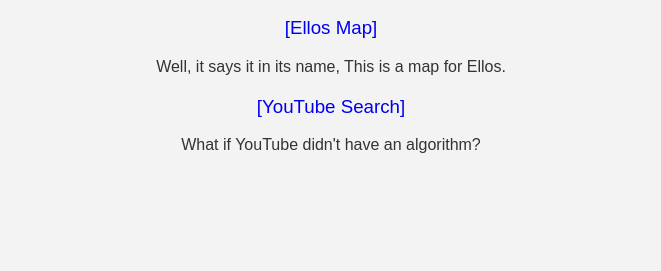
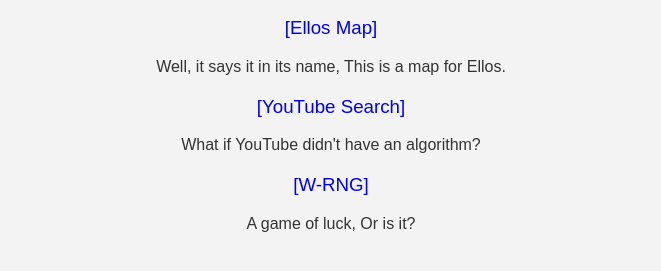
Before and after one commit to CubicKnight/CubicKnight.github.io, a plain HTML site: page projects.html in a window 1280 px wide. Shown: the part 157-428 px from the top of the page, without its empty margins (309-970 px from the left). Drawn offline with Linux system fonts and the light colour scheme.

Commit message:
Added W-RNG to Projects

```diff
--- a/projects.html
+++ b/projects.html
@@ -57,5 +57,8 @@
 
     <h3><a href="search.html">[YouTube Search]</a></h3>
     <p>What if YouTube didn't have an algorithm?</p>
+
+    <h3><a href="wrng.html">[W-RNG]</a></h3>
+    <p>A game of luck, Or is it?</p>
 </body>
 </html>
```
